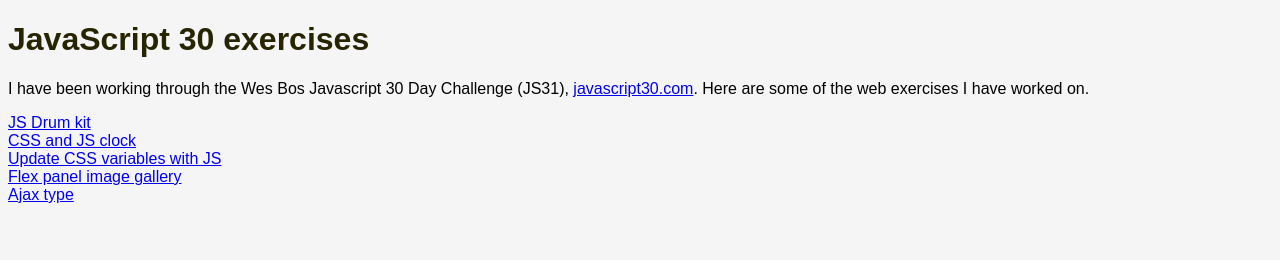
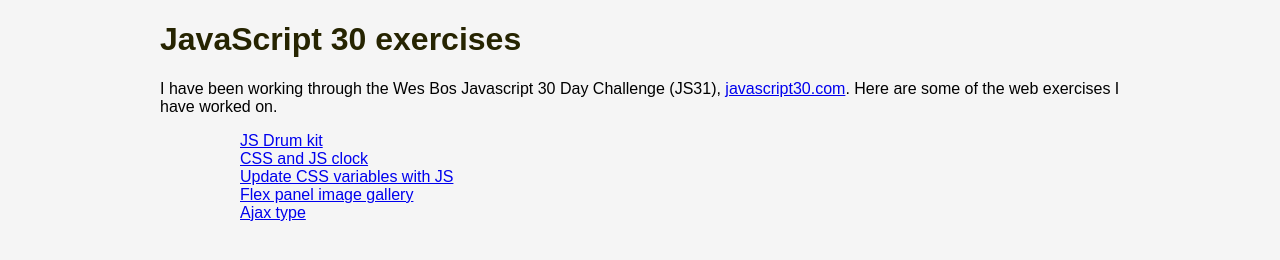
Before and after one commit to sbhatti534602210/facwork, a plain HTML site: page javascript30/js30exercises.html in a window 1280 px wide. Drawn offline with Linux system fonts and the light colour scheme.

Commit message:
Update js30exercises.html

```diff
--- a/javascript30/js30exercises.html
+++ b/javascript30/js30exercises.html
@@ -8,12 +8,14 @@
     <link href="../css/mainstyle.css" rel="stylesheet">
 </head>
 <body>
-    <header>
+    <header class="center">
         <h1>JavaScript 30 exercises</h1>
     </header>
-    <section>
+    <section class="center">
         <p>I have been working through the Wes Bos Javascript 30 Day Challenge (JS31), <a href="https://javascript30.com/">javascript30.com</a>. Here are some of the web exercises I have worked on.
         </p>
+    </section>
+        <section class="center width-lg">
         <p>
             <a href="drumkit.html">JS Drum kit</a><br />
             <a href="clock.html">CSS  and JS clock</a><br />
```
